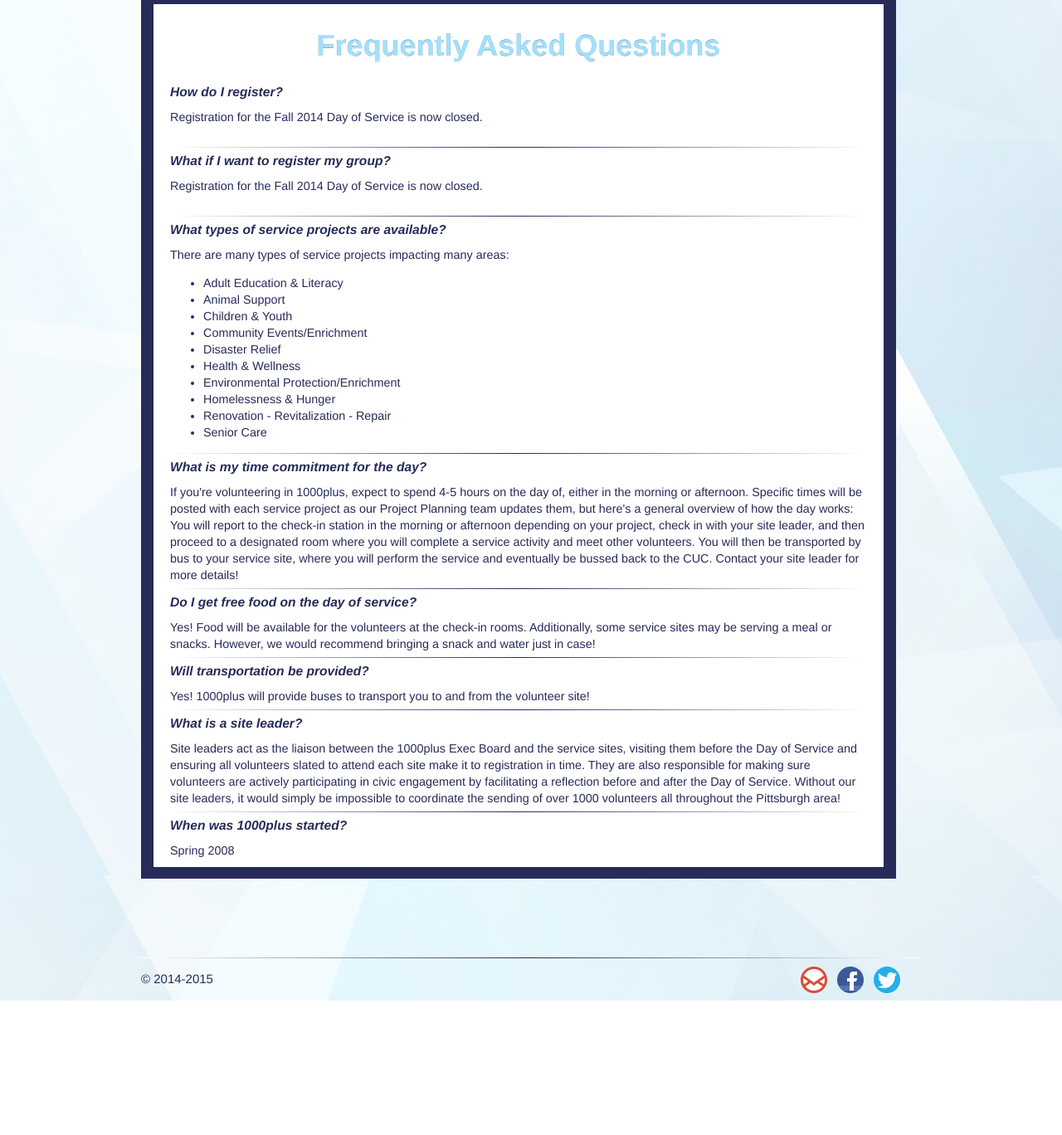
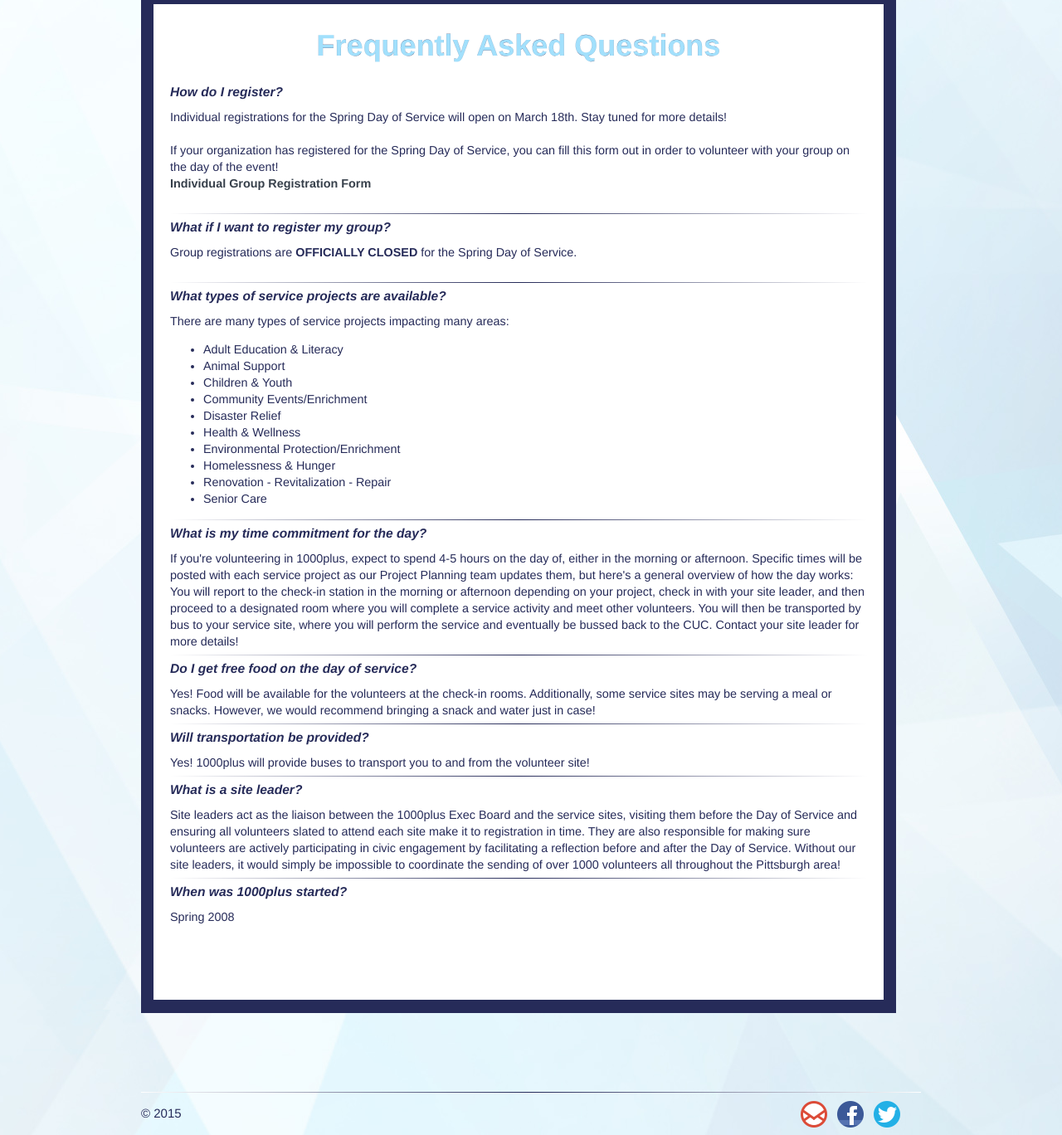
Before and after one commit to onethousandplus/onethousandplus.github.io, a plain HTML site: page faq.html in a window 1280 px wide. Shown: the part 125-1493 px from the top of the page at 83% size. Before the commit the page ends 1331 px from the top, so only its background shows below. Drawn offline with Linux system fonts and the light colour scheme.

Commit message:
Updated index information for spring 15 day of service

```diff
--- a/css/styles2.css
+++ b/css/styles2.css
@@ -607,7 +607,7 @@ ol {
 #faqContent1 {
 	padding: 0 0 0 0;
 	width: 940px;
-	height: 1065px;
+	height: 1227px;
 	margin: none;
 	background-color: #262b59 !important;
 }
@@ -619,7 +619,7 @@ ol {
     margin: 0 0 0 0;
     padding: 0;
     width: 880px;
-    height: 1040px;
+    height: 1200px;
     background-color: White;
 }
 
--- a/faq.html
+++ b/faq.html
@@ -35,7 +35,13 @@
 										<strong>How do I register?</strong>
 									</div>
 									<div class= "answer">
-										Registration for the Fall 2014 Day of Service is now closed.
+										Individual registrations for the Spring Day of Service will open on March 18th. Stay tuned for more details!
+										<br>
+										<br>
+										If your organization has registered for the Spring Day of Service, you can fill this form out in order to volunteer with your group on the day of the event!
+										<br>
+										<strong><a href="http://goo.gl/forms/rXQfpSerw4">Individual Group Registration Form</a></strong>
+										<br>
 									</div>
 									<br>
 								</div>
@@ -45,7 +51,7 @@
 										<strong>What if I want to register my group?</strong>
 									</div>
 									<div class= "answer">
-										Registration for the Fall 2014 Day of Service is now closed.
+										Group registrations are <strong>OFFICIALLY CLOSED</strong> for the Spring Day of Service.
 									</div>
 									<br>
 								</div>
@@ -142,7 +148,7 @@
 				<div id="footer">
 						<hr>
 						<ul>
-							<li id= "copyright">© 2014-2015</li>
+							<li id= "copyright">© 2015</li>
 						<ul class="icons">
 							<li><a id= "mailicon" href="mailto:onethousandplus@gmail.com" target="_blank"><img src= "img/GMail.png"</a></li>
 							<li><a id= "facebookicon" href="https://www.facebook.com/willyoubecounted" target="_blank"><img src="img/Facebook.png"</a></li>
```
Also changed, not shown: index.html (+12 -3 lines), img/2015spring.png (added).
